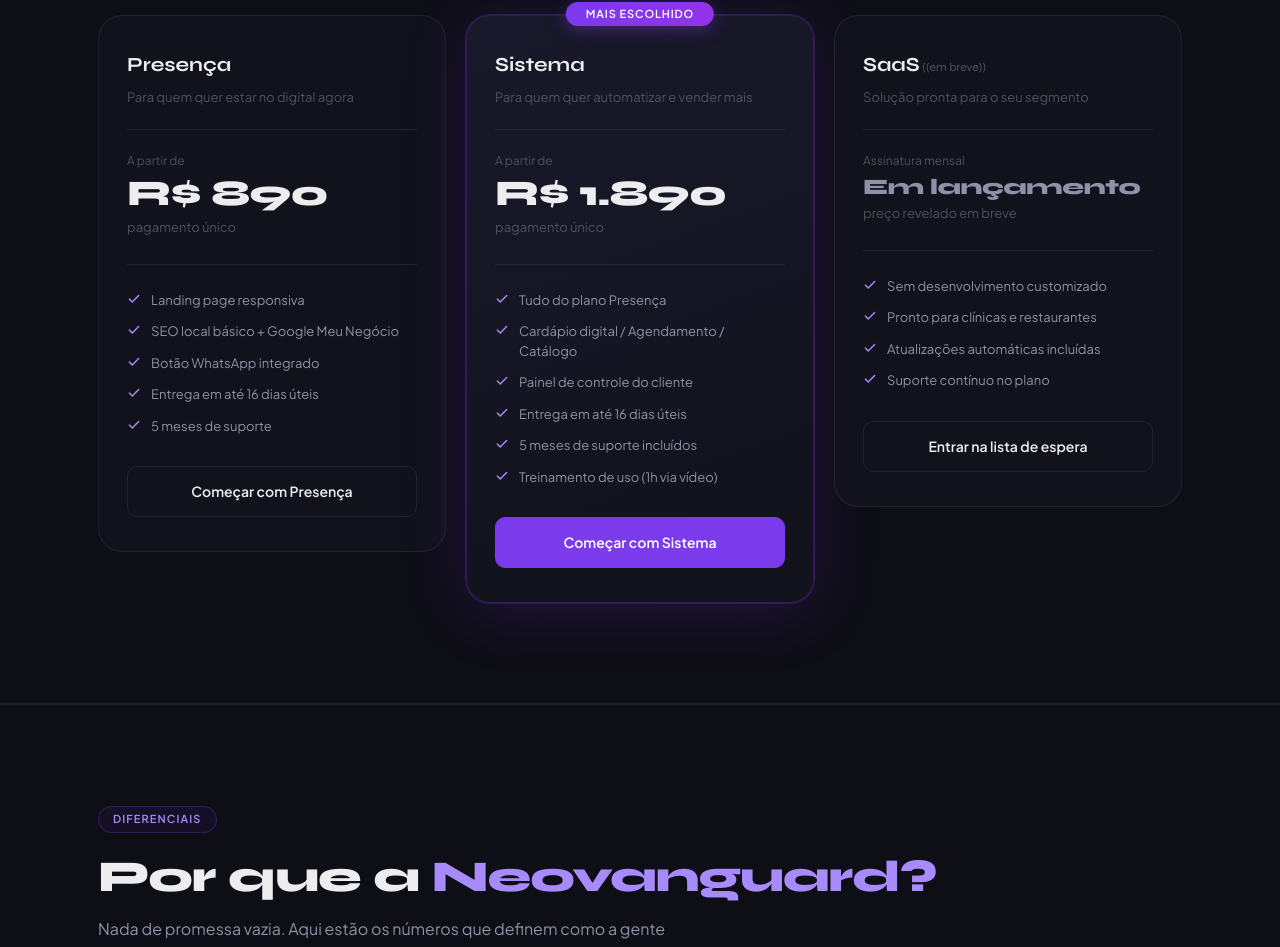
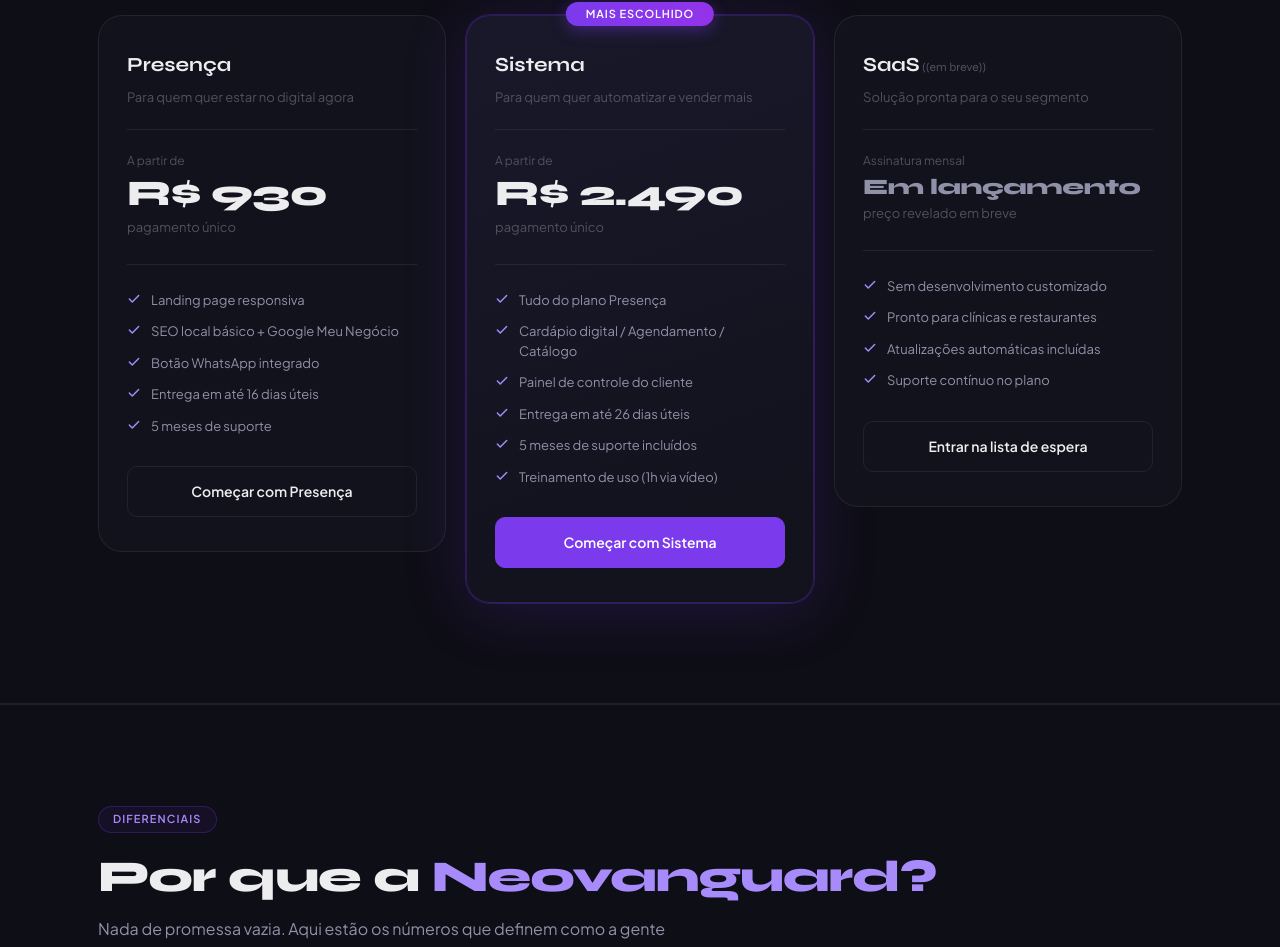
Before and after one commit to NEOpisa/NVGHUB, a Next.js app: page / in a window 1280 px wide. Shown: the part 3254-4201 px from the top of the page. Built offline with nearby package versions, Linux system fonts and the light colour scheme.

Commit message:
Update PricingSection.tsx

```diff
--- a/src/components/PricingSection.tsx
+++ b/src/components/PricingSection.tsx
@@ -10,7 +10,7 @@ const PLANS = [
     name: "Presença",
     tagline: "Para quem quer estar no digital agora",
     from: "A partir de",
-    price: "R$ 890",
+    price: "R$ 930 ",
     period: "pagamento único",
     featured: false,
     features: [
@@ -27,7 +27,7 @@ const PLANS = [
     name: "Sistema",
     tagline: "Para quem quer automatizar e vender mais",
     from: "A partir de",
-    price: "R$ 1.890",
+    price: "R$ 2.490",
     period: "pagamento único",
     featured: true,
     badge: "Mais escolhido",
@@ -35,7 +35,7 @@ const PLANS = [
       "Tudo do plano Presença",
       "Cardápio digital / Agendamento / Catálogo",
       "Painel de controle do cliente",
-      "Entrega em até 16 dias úteis",
+      "Entrega em até 26 dias úteis",
       "5 meses de suporte incluídos",
       "Treinamento de uso (1h via vídeo)",
     ],
```
